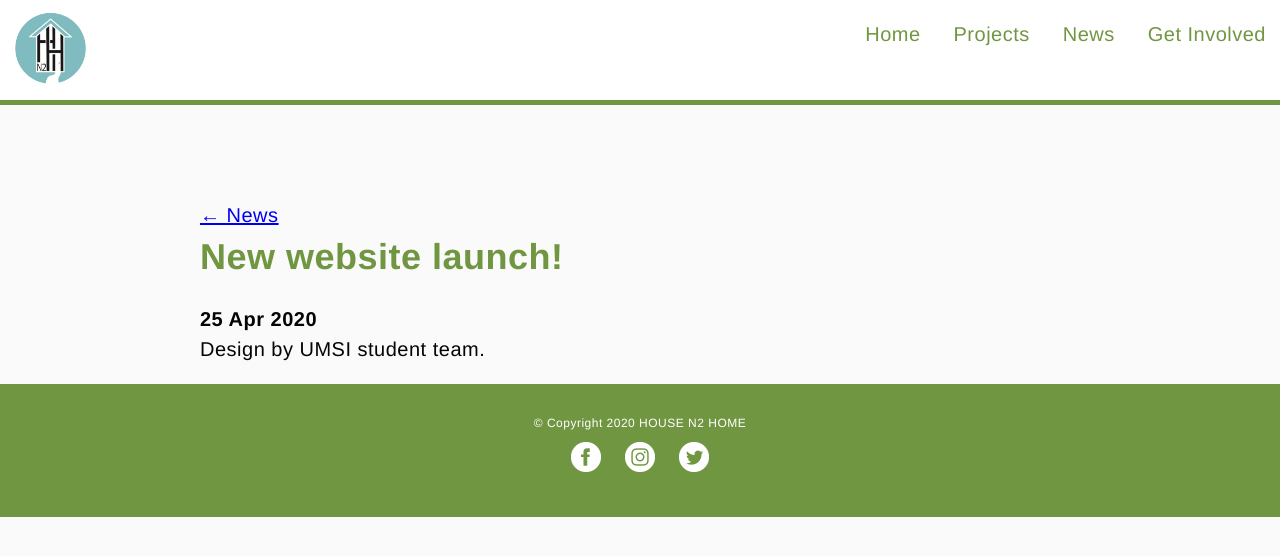
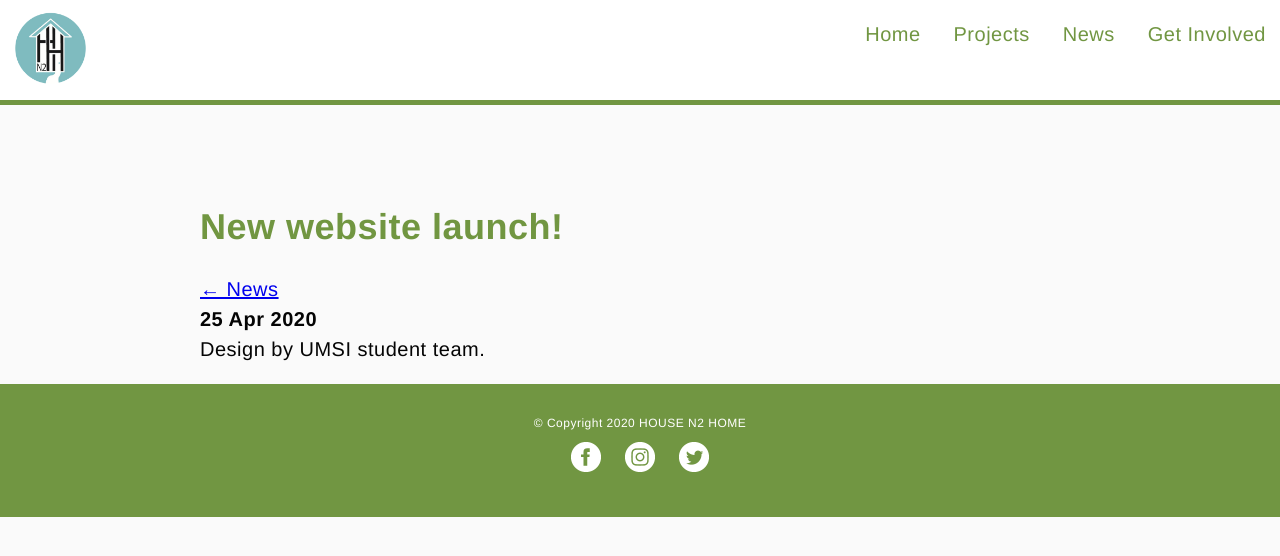
Before and after one commit to si-air2020/si-air2020.github.io, a Jekyll site: the page built from _posts/2020-04-25-new-website-launch.md, in a window 1280 px wide. Shown: the top 556 px of the page. Built offline with Jekyll 4.4.1, drawn with Linux system fonts in a browser that asks for light colours.

Commit message:
Update post.html

```diff
--- a/_layouts/post.html
+++ b/_layouts/post.html
@@ -2,8 +2,8 @@
 layout: default
 ---
 <div class="news-section">
+  <h1>{{ page.title }}</h1>
   <a class="back-link" href="/news">← News</a>
-  <h1>{{ page.title }}</h1>
   <p class="meta"><strong>{{ page.date | date_to_string }}</strong></p>
 
   <div class="post">
```
